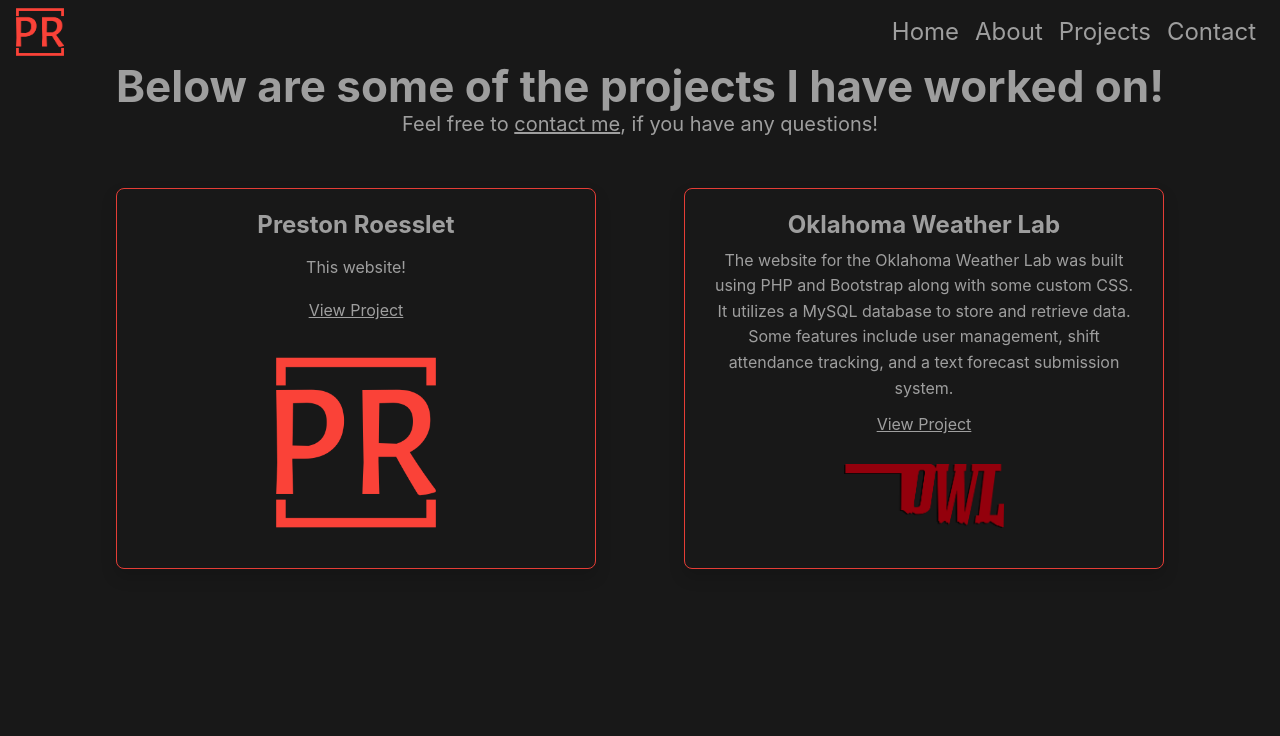
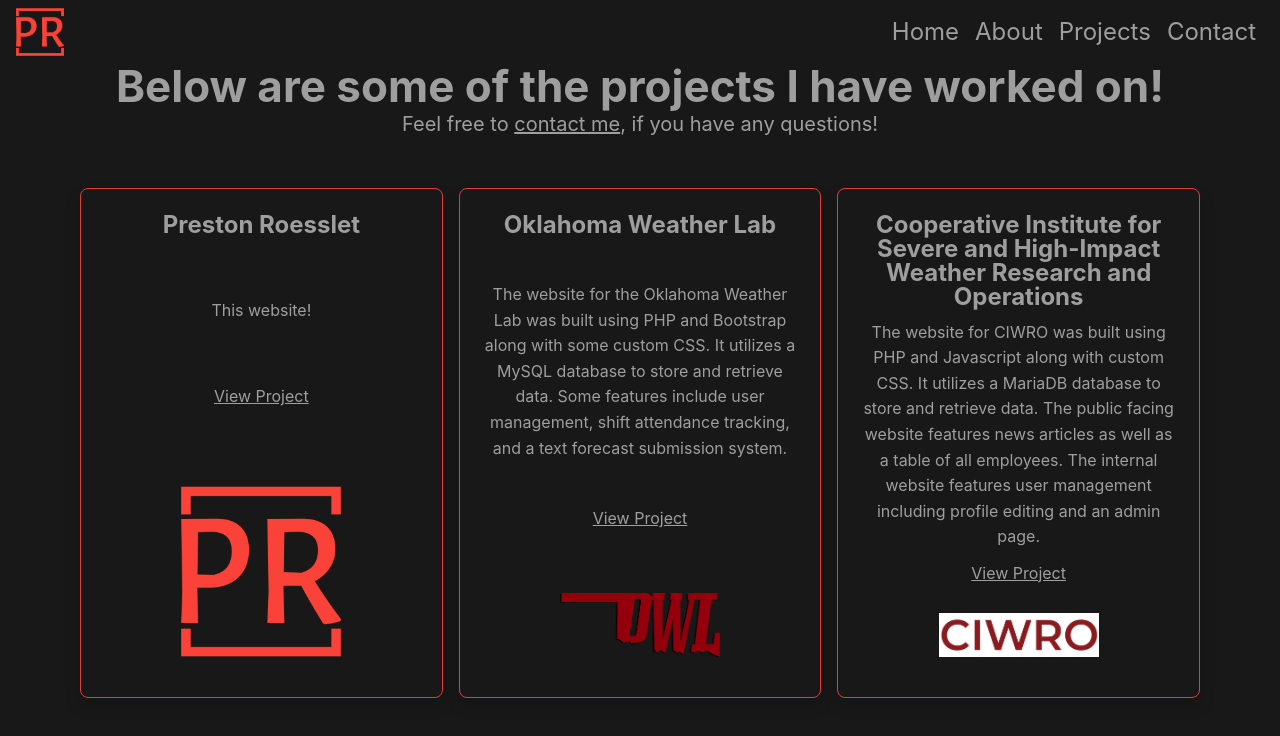
Before and after one commit to proesslet/Portfolio, a Vue app in the folder prestonroesslet/: page /projects in a window 1280 px wide. Shown: the top 736 px of the page. Built offline with nearby package versions, Linux system fonts and the light colour scheme.

Commit message:
Added CIWRO to projects

```diff
--- a/prestonroesslet/src/pages/ProjectsPage.vue
+++ b/prestonroesslet/src/pages/ProjectsPage.vue
@@ -39,6 +39,14 @@
             "The website for the Oklahoma Weather Lab was built using PHP and Bootstrap along with some custom CSS. It utilizes a MySQL database to store and retrieve data. Some features include user management, shift attendance tracking, and a text forecast submission system.",
           image: "owl_logo.png",
           link: "https://owl.ou.edu",
+        },
+        {
+          title:
+            "Cooperative Institute for Severe and High-Impact Weather Research and Operations",
+          description:
+            "The website for CIWRO was built using PHP and Javascript along with custom CSS. It utilizes a MariaDB database to store and retrieve data. The public facing website features news articles as well as a table of all employees. The internal website features user management including profile editing and an admin page.",
+          image: "ciwro_logo.jpeg",
+          link: "https://ciwro.ou.edu/",
         },
       ],
     };
```
Also changed, not shown: prestonroesslet/src/assets/ciwro_logo.jpeg (added).
